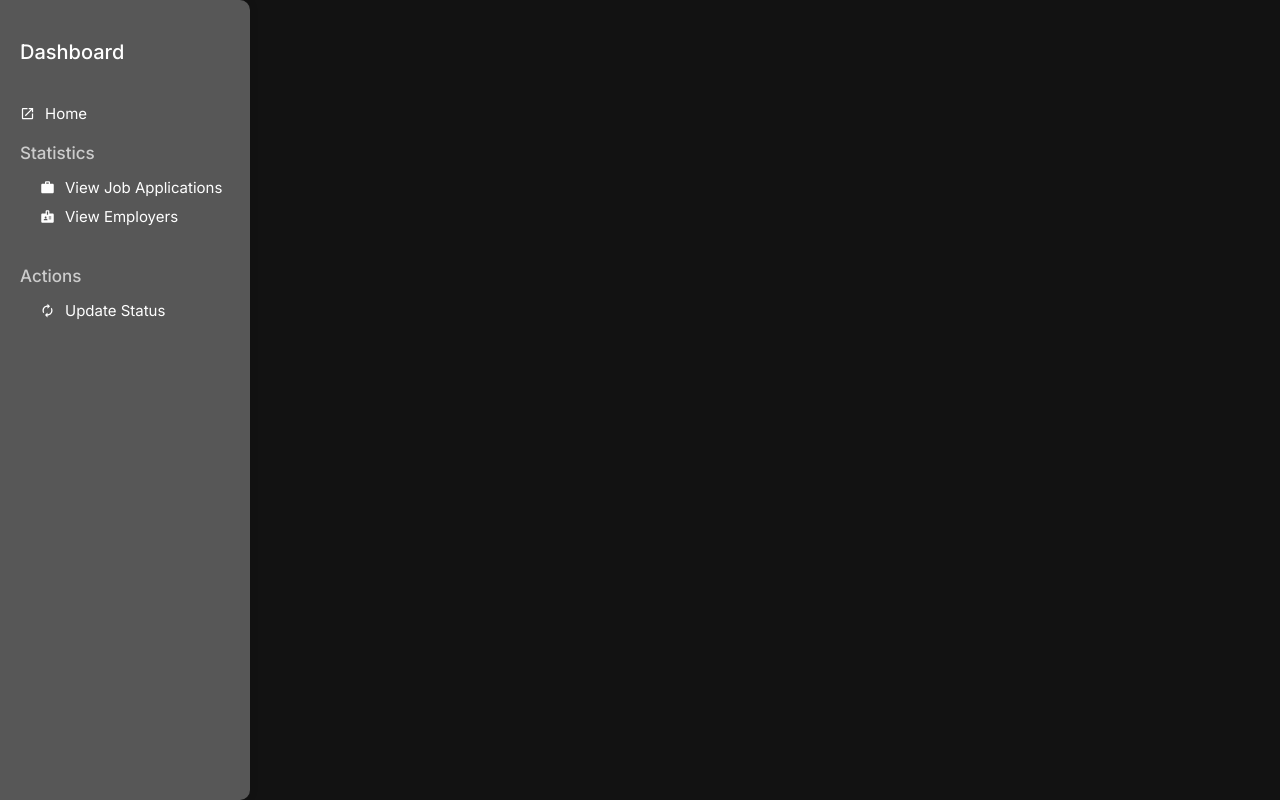
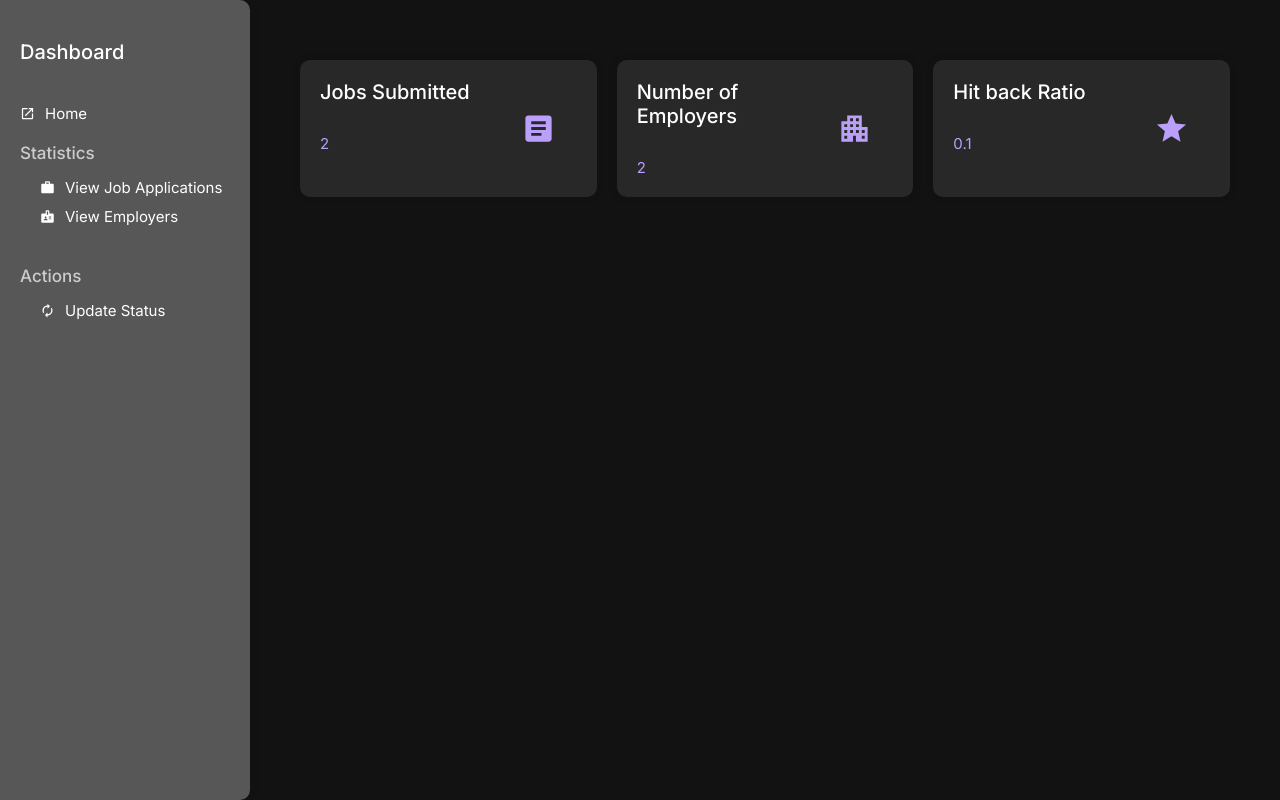
Before and after one commit to Neo-Zenith/sc4052-job-application-tracker, a React (Vite) app in the folder client/: page / in a window 1280 px wide. Built offline with nearby package versions, Linux system fonts and the light colour scheme.

Commit message:
dashboard overview cards

```diff
--- /dev/null
+++ b/client/src/components/cards/Card.css
@@ -0,0 +1,48 @@
+.card {
+    width: 100%;
+    height: 100%;
+    min-width: 15rem;
+    display: flex;
+    flex-direction: row;
+    justify-content: space-between;
+    border-radius: 10px;
+    box-shadow: 0 0 10px 0 rgba(0, 0, 0, 0.1);
+    background-color: var(--color-surface-200);
+    padding: 2rem;
+    transition: all 0.3s ease;
+    box-sizing: border-box;
+}
+
+.card:hover {
+    transform: translateY(-0.5rem);
+    box-shadow: 0 0 20px 0 rgba(0, 0, 0, 0.2);
+}
+
+.card__text {
+    display: flex;
+    flex-direction: column;
+    row-gap: 3rem;
+    flex: 70%;
+}
+
+.card__title {
+    font: 500 2rem 'Inter';
+    color: white;
+}
+
+.card__subtitle {
+    font: 400 1.5rem 'Inter';
+    color: var(--color-primary-600);
+}
+
+.card__icon {
+    flex: 30%;
+    display: flex;
+    justify-content: center;
+    align-items: center;
+    color: var(--color-primary-600)
+}
+
+.card__icon > svg {
+    font-size: 3.5rem;
+}
--- /dev/null
+++ b/client/src/components/cards/StandardCard.jsx
@@ -0,0 +1,15 @@
+import "./Card.css";
+
+function StandardCard({ title, subtitle, icon }) {
+    return (
+        <div className="card">
+            <div className="card__text">
+                <span className="card__title">{title}</span>
+                <span className="card__subtitle">{subtitle}</span>
+            </div>
+            <div className="card__icon">{icon}</div>
+        </div>
+    );
+}
+
+export default StandardCard;
--- a/client/src/pages/MainPage.jsx
+++ b/client/src/pages/MainPage.jsx
@@ -1,9 +1,14 @@
+import OverviewCards from "../sections/OverviewCards/OverviewCards";
 import Sidebar from "../sections/Sidebar/Sidebar";
+import "./Page.css";
 
 function MainPage() {
     return (
         <>
             <Sidebar />
+            <div className="content-wrapper">
+                <OverviewCards />
+            </div>
         </>
     );
 }
--- /dev/null
+++ b/client/src/pages/Page.css
@@ -0,0 +1,4 @@
+.content-wrapper {
+    padding-left: 25rem;
+    display: flex;
+}
--- /dev/null
+++ b/client/src/sections/OverviewCards/OverviewCards.css
@@ -0,0 +1,11 @@
+.overview__cards {
+    margin: 0 3rem;
+    margin-top: 4rem;
+    padding: 2rem;
+    width: 100%;
+    display: flex;
+    flex-direction: row;
+    row-gap: 2rem;
+    column-gap: 2rem;
+    align-items: space-around;
+}
--- /dev/null
+++ b/client/src/sections/OverviewCards/OverviewCards.jsx
@@ -0,0 +1,31 @@
+import StandardCard from "../../components/cards/StandardCard";
+import "./OverviewCards.css";
+import ArticleIcon from "@mui/icons-material/Article";
+import StarIcon from "@mui/icons-material/Star";
+import ApartmentIcon from "@mui/icons-material/Apartment";
+
+function OverviewCards() {
+    return (
+        <>
+            <div className="overview__cards">
+                <StandardCard
+                    title={"Jobs Submitted"}
+                    subtitle={"2"}
+                    icon={<ArticleIcon />}
+                />
+                <StandardCard
+                    title={"Number of Employers"}
+                    subtitle={"2"}
+                    icon={<ApartmentIcon />}
+                />
+                <StandardCard
+                    title={"Hit back Ratio"}
+                    subtitle={"0.1"}
+                    icon={<StarIcon />}
+                />
+            </div>
+        </>
+    );
+}
+
+export default OverviewCards;
```
